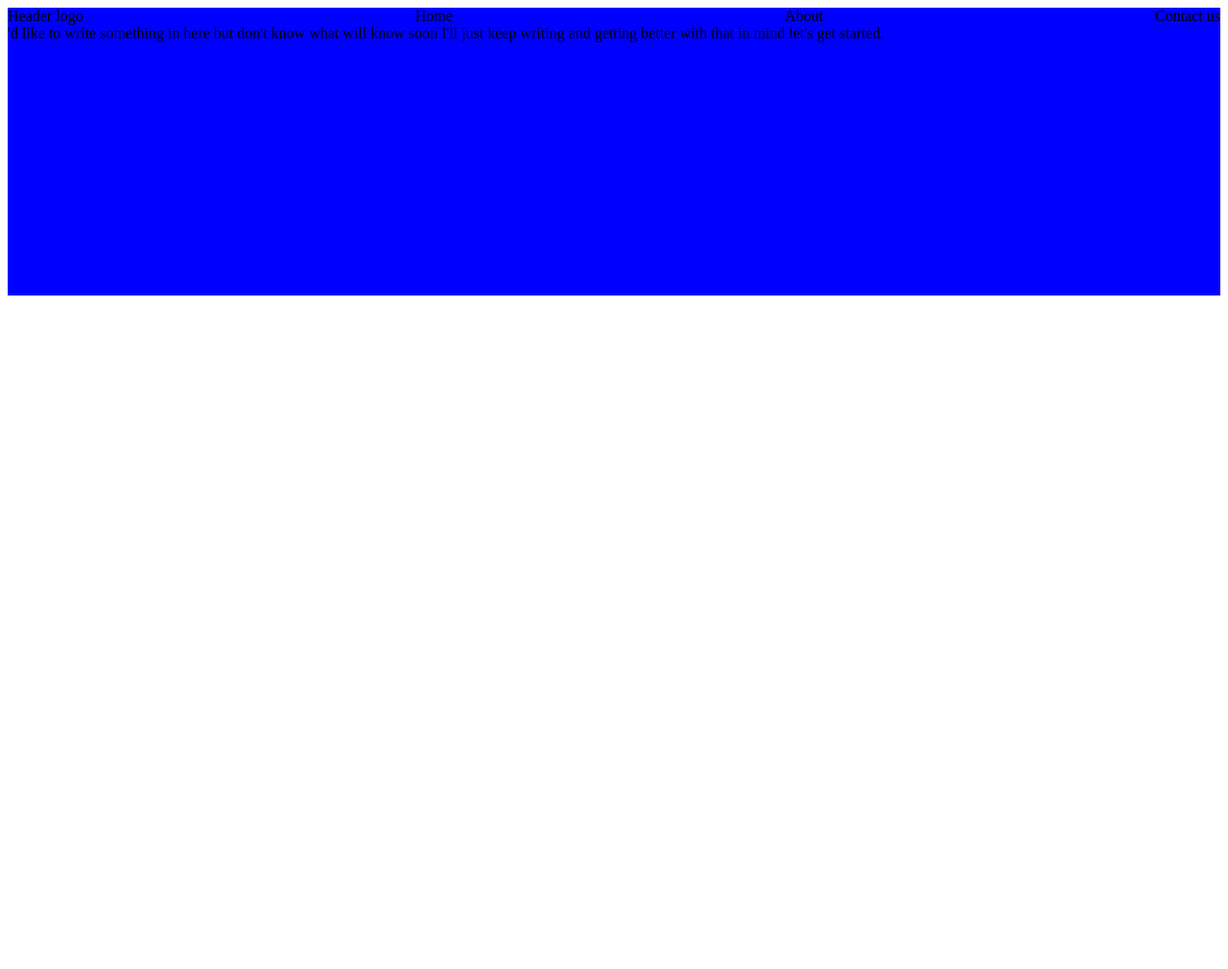
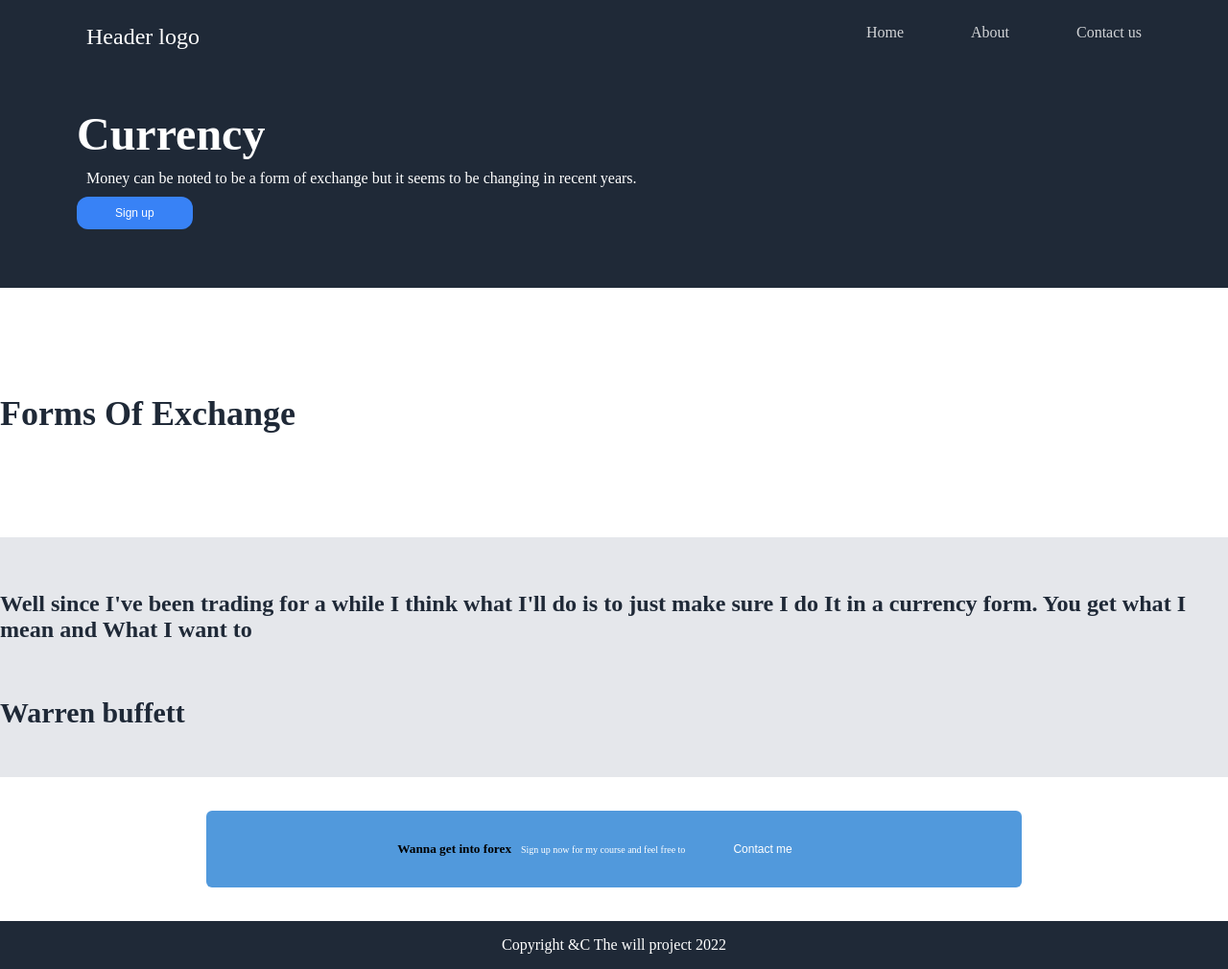
Before and after one commit to IamLiam09/First-landing-page, a plain HTML site: page index.html in a window 1280 px wide. Shown: the whole page at 96% size. Before the commit the page ends 800 px from the top, so only its background shows below. Drawn offline with Linux system fonts and the light colour scheme.

Commit message:
I'm done with the rough outlook of the site. Time to finish up

```diff
--- a/index.html
+++ b/index.html
@@ -10,16 +10,48 @@
 <body>
     <div class="semiblack">
         <header>
-            <p>Header logo</p>
-            <p>Home</p>
-            <P>About</P>
-            <p>Contact us</p>
+            <div class="bigger_header">
+                <p>Header logo</p>
+            </div>
+            <div class="small_header">
+                <p>Home</p>
+                <P>About</P>
+                <p>Contact us</p>
+            </div>
         </header>
         <div class="bigger">
-            <p>'d like to write something in here but don't know what
-            will know soon I'll just keep writing and getting better
-            with that in mind let's get started.</p>
+            <h1>Currency</h1>
+            <p>Money can be noted to be a form of exchange
+                but it seems to be changing in recent years.
+            </p>
+            <button>Sign up</button>
         </div>
+    </div>
+    <div class="currency">
+        <h6>Forms Of Exchange</h6>
+        <div class="exchange_pictures">
+            <img src="">
+            <img src="">
+            <img src="">
+            <img src="">
+        </div>
+    </div>
+    <div class="stupidquote">
+        <h6>Well since I've been trading for a while
+            I think what I'll do is to just make sure I do It
+            in a currency form. You get what I mean and What I want to
+        </h6>
+        <h5>Warren buffett</h5>
+    </div>
+    <div class="clickme">
+        <div class="blue">
+            <h5>Wanna get into forex</h5>
+            <p>Sign up now for my course and feel free to </p>
+            <button>Contact me</button>
+        </div>
+    </div>
+    <div class="footerdiv">
+        <p>Copyright &C The will project 2022</p>
     </div>
 </body>
 </html>
--- a/style.css
+++ b/style.css
@@ -1,13 +1,107 @@
+body{
+    padding: 0;
+    margin: 0;
+    display: flex;
+    flex-direction: column;
+}
 p{
     margin: 0px;
-    padding: 0px;
+    padding: 10px;
+    color: white;
 }
 .semiblack{
     width: 100%;
     height: 300px;
-    background-color: blue;
+    background-color: #1F2937;
+}
+header .small_header{
+    display: flex;
+    justify-content: space-between;
+    flex-direction: row;
+    gap: 50px;
+    opacity: 0.8;
+    font-size: 16px;
+    color: white;
 }
 header{
     display: flex;
     justify-content: space-between;
+    padding-left: 80px;
+    padding-top: 15px;
+    padding-right: 80px;
+    font-size: 24px;
+    color: white;
 }
+
+h1{
+    color: white;
+    font-size: 48px;
+    font-weight: bolder;
+    padding: 0;
+    margin: 0;
+}
+.bigger{
+    padding-left: 80px;
+    padding-top: 50px;
+}
+
+button{
+    background-color: #3882F6;
+    color: white;
+    border: none;
+    text-align: center;
+    text-decoration: none;
+    font-size: 12px;
+    padding: 10px 40px;
+    border-radius: 12px;
+}
+.currency{
+    display: flex;
+    padding-top: 110px;
+    text-align: center;
+    height: 150px;
+}
+.currency h6{
+    padding: 0;
+    margin: 0;
+    font-size: 36px;
+    font-weight: bold;
+    color: #1F2937;
+}
+.stupidquote{
+    background-color: #E5E7EB;
+    height: 250px;
+    font-size: 36px;
+    color: #1F2937;
+}
+.clickme{
+    display: flex;
+    height: 150px;
+    justify-content: center;
+    align-items: center;
+}
+.clickme .blue{
+    width: 850px;
+    height: 80px;
+    background-color: rgba(38, 128, 212, 0.801);
+    display: flex;
+    justify-content: center;
+    align-items: center;
+    border-radius: 6px;
+}
+.blue p{
+    font-size: 10px;
+}
+.blue button{
+    background-color: transparent;
+    border-radius: 10px;
+    border-color: white;
+}
+.footerdiv{
+    display: flex;
+    justify-content: center;
+    align-items: center;
+    width: auto;
+    height: 50px;
+    background-color: #1F2937;
+}
```
Also changed, not shown: Images/Ugly-bitcoin.jpg (added), 5 other files.
